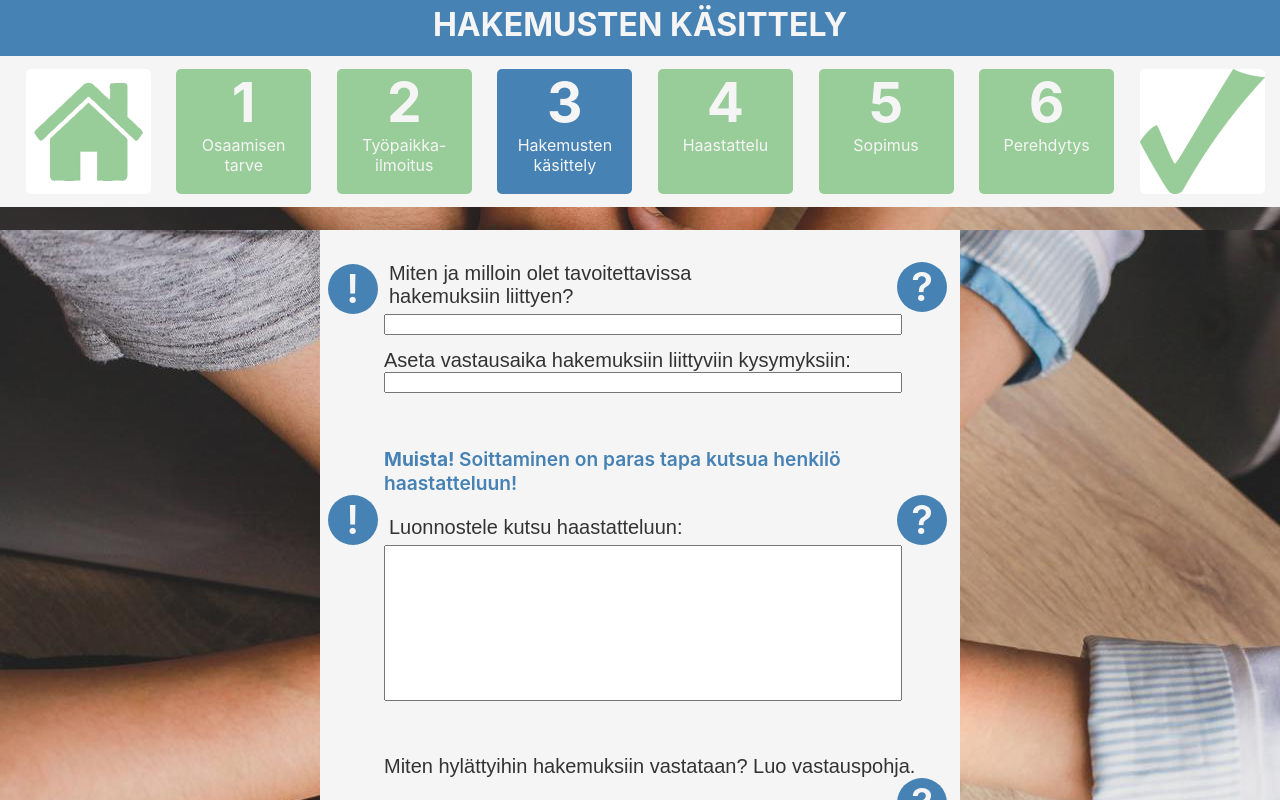
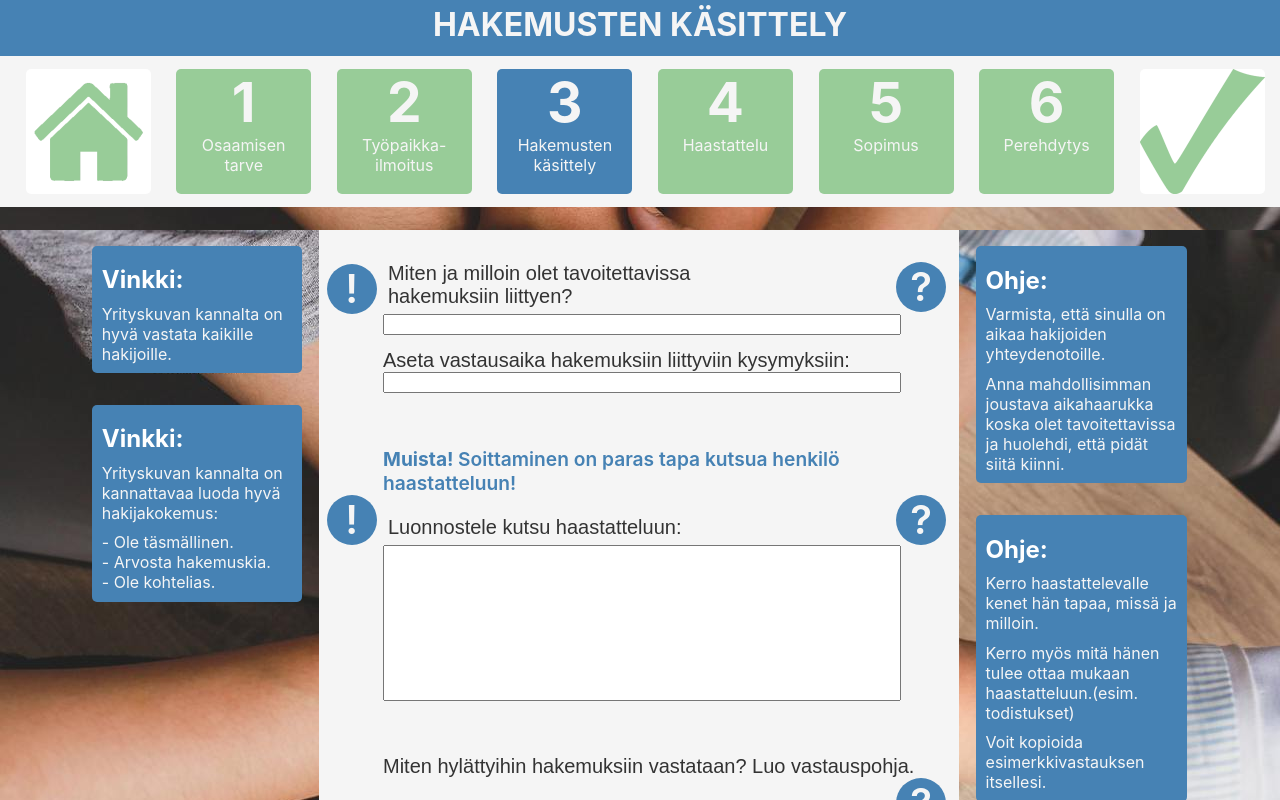
Before and after one commit to MirGitAtGitHub/RekrySalo, a React (Create React App) app in the folder rekrysalo/: page /Page3 in a window 1280 px wide. Shown: the top 800 px of the page. Built offline with nearby package versions, Linux system fonts and the light colour scheme.

Commit message:
all popups except page 2
page 2 later

```diff
--- a/rekrysalo/src/pages/Page1.js
+++ b/rekrysalo/src/pages/Page1.js
@@ -135,7 +135,7 @@ const Page1 = () => {
 
               <div className="info-boxK">
                 <h2 className="info-header">Ohje:</h2>
-                <p className="info-p">Linkin takaa löydät palkkalaskurin, jolla pystyt arvioimaan palkkakuluja.</p><br></br>
+                <p className="info-p">Linkin takaa löydät palkkalaskurin, jolla pystyt arvioimaan palkkakuluja.</p>
                 <a href="https://www.palkka.fi/palkkalaskuri/index.htm" className="info-p"><strong>Palkkalaskuri</strong></a>
                 <p className="info-p">Voit kopioida esimerkkivastauksen itsellesi.</p>
               </div>
--- a/rekrysalo/src/pages/Page3.js
+++ b/rekrysalo/src/pages/Page3.js
@@ -25,7 +25,22 @@ const Page3 = () => {
         </div>
 
         <div className="mid-grid">
-          <div></div>
+          <div className="empty-div">
+            <div className="info-boxH">
+              <h2 className="info-header">Vinkki:</h2><br></br>
+              <p className="info-p">Yrityskuvan kannalta on hyvä vastata kaikille hakijoille.</p>
+            </div>
+
+            <div className="info-boxH">
+              <h2 className="info-header">Vinkki:</h2><br></br>
+              <p className="info-p">Yrityskuvan kannalta on kannattavaa luoda hyvä hakijakokemus:</p>
+              <p className="info-p">- Ole täsmällinen.<br></br>
+                                    - Arvosta hakemuskia.<br></br>
+                                    - Ole kohtelias.</p>
+            </div>
+
+
+          </div>
 
           <div className="mid">
 
@@ -88,7 +103,25 @@ const Page3 = () => {
             </div>
 
           </div>
-          <div></div>
+          <div className="empty-div">
+            <div className="info-boxK">
+              <h2 className="info-header">Ohje:</h2><br></br>
+              <p className="info-p">Varmista, että sinulla on aikaa hakijoiden yhteydenotoille.</p>
+              <p className="info-p">Anna mahdollisimman joustava aikahaarukka koska olet tavoitettavissa ja huolehdi, että pidät siitä kiinni.</p>
+            </div>
+
+            <div className="info-boxK">
+              <h2 className="info-header">Ohje:</h2><br></br>
+              <p className="info-p">Kerro haastattelevalle kenet hän tapaa, missä ja milloin.</p>
+              <p className="info-p">Kerro myös mitä hänen tulee ottaa mukaan haastatteluun.(esim. todistukset)</p>
+              <p className="info-p">Voit kopioida esimerkkivastauksen itsellesi.</p>
+            </div>
+
+            <div className="info-boxK">
+              <h2 className="info-header">Ohje:</h2><br></br>
+              <p className="info-p">Voit kopioida esimerkkivastauksen itsellesi.</p>
+            </div>
+          </div>
         </div>
 
         <div className="footer">
--- a/rekrysalo/src/pages/Page4.js
+++ b/rekrysalo/src/pages/Page4.js
@@ -25,7 +25,12 @@ const Page4 = () => {
         </div>
 
         <div className="mid-grid">
-          <div></div>
+          <div>
+            <div className="info-boxH">
+              <h2 className="info-header">Vinkki:</h2><br></br>
+              <p className="info-p">Päätä tärkeimmät kysymykset, jotka tulee kysyttyä jokaiselta, vaikka itse haastattelut kulkisivat eri tavoilla.</p>
+            </div>
+          </div>
 
           <div className="mid">
             <p className="question">Miten työhön haastattelu toteutetaan?</p>
@@ -67,7 +72,13 @@ const Page4 = () => {
             </div>
 
           </div>
-          <div></div>
+          <div>
+            <div className="info-boxK">
+              <h2 className="info-header">Ohje:</h2><br></br>
+              <p className="info-p">Kehitä kysymykset, jotka luovat keskustelua.(Vältä kyllä ja ei vastauksia)</p>
+              <p className="info-p">Voit kopioida esimerkkivastauksen itsellesi</p>
+            </div>
+          </div>
         </div>
 
         <div className="footer">
--- a/rekrysalo/src/pages/Page5.js
+++ b/rekrysalo/src/pages/Page5.js
@@ -16,7 +16,13 @@ const Page5 = () => {
         </div>
 
         <div className="mid-grid">
-          <div></div>
+          <div>
+            <div className="info-boxH">
+              <h2 className="info-header">Vinkki:</h2><br></br>
+              <p className="info-p">Sopimuspohjana voit käyttää vaikka seuraavaa työsuojelu.fi löytävää pohjaa:</p>
+              <a href="https://www.tyosuojelu.fi/documents/14660/338901/Työsopimus/20ded5b7-fd41-4f9a-b5b2-6418288f860c" className="info-p"><strong>Sopimuspohja</strong></a>
+            </div>
+          </div>
 
           <div className="mid">
             <div>
--- a/rekrysalo/src/pages/Page6.js
+++ b/rekrysalo/src/pages/Page6.js
@@ -16,7 +16,20 @@ const Page6 = () => {
         </div>
 
         <div className="mid-grid">
-          <div></div>
+          <div>
+            <div className="info-boxH">
+              <h2 className="info-header">Vinkki:</h2><br></br>
+              <p className="info-p">Lisää tietoa työturvallisuuslaista:</p>
+              <a href="https://www.finlex.fi/fi/laki/ajantasa/2002/20020738" className="info-p"><strong>Työturvallisuus</strong></a>
+            </div>
+
+            <div className="info-boxH">
+              <h2 className="info-header">Vinkki:</h2><br></br>
+              <p className="info-p">Perehdytyskansio on infopaketti yrityksesi uudelle työntekijälle.</p>
+              <p className="info-p">Perehdytyskansion löydät täältä:</p>
+              <a href="https://www.perehdytysopas.fi" className="info-p"><strong>Perehdytyspohja</strong></a>
+            </div>
+          </div>
 
           <div className="mid">
             <div className="circle-parent">
@@ -67,7 +80,17 @@ const Page6 = () => {
             </div>
 
           </div>
-          <div></div>
+          <div>
+            <div className="info-boxK">
+              <h2 className="info-header">Ohje:</h2><br></br>
+              <p className="info-p">Mieti kuka vastaa perehdytyksestä.</p>
+            </div>
+
+            <div className="info-boxK">
+              <h2 className="info-header">Ohje:</h2><br></br>
+              <p className="info-p">Perehdytys on työturvallisuuslain nojalla pakollinen toteuttaa.</p>
+            </div>
+          </div>
         </div>
 
         <div className="footer">
```
